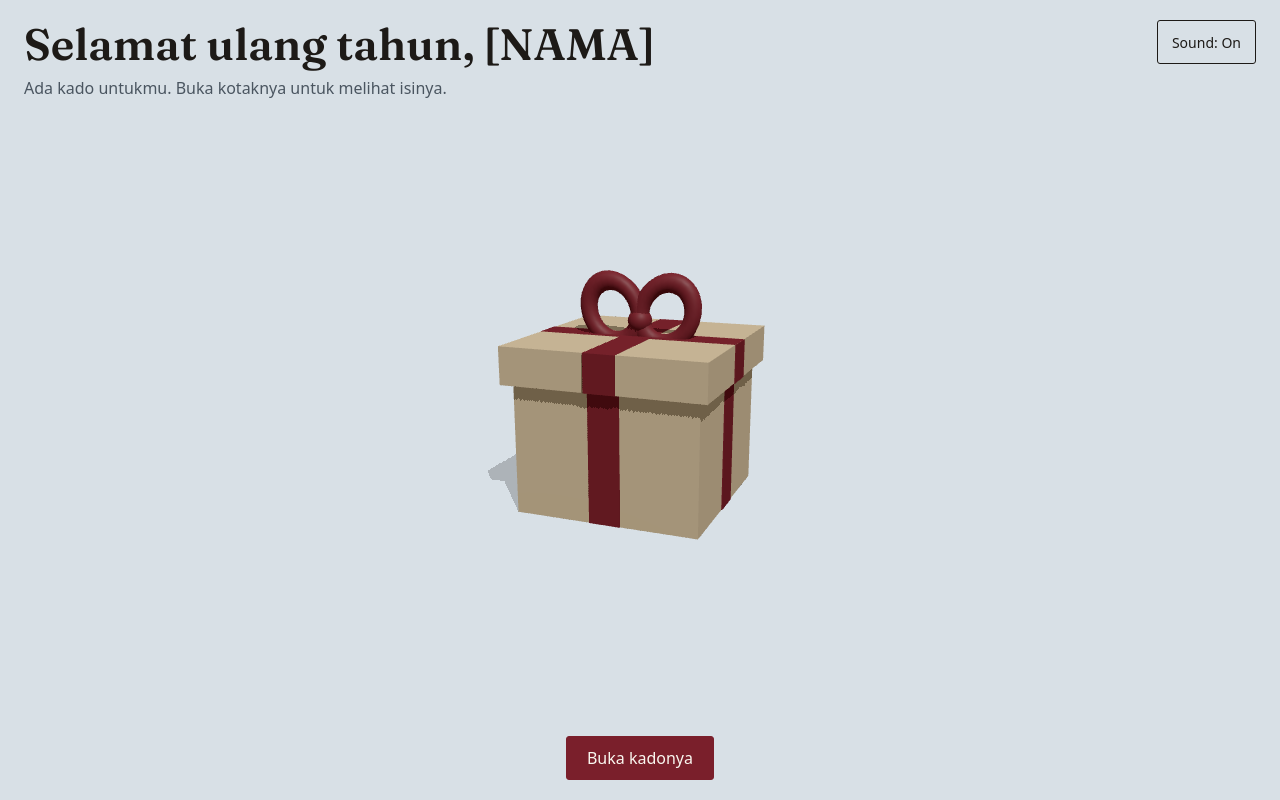
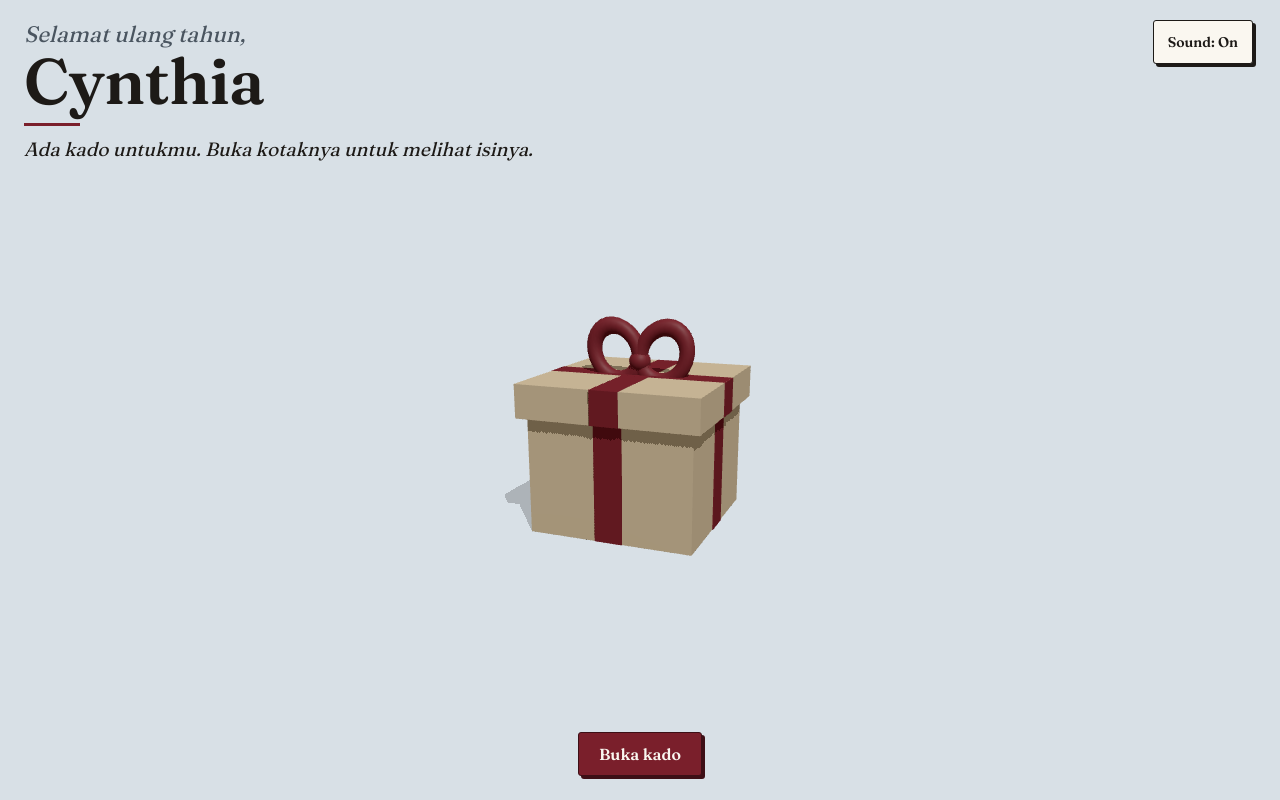
Before and after one commit to JuandaPatra/happy-birthday, a website built with Vite: page index.html in a window 1280 px wide. Built offline with nearby package versions, Linux system fonts and the light colour scheme; animation ran at ten frames a second.

Commit message:
feat: add assets and setup config, redesign wording and button

```diff
--- a/index.html
+++ b/index.html
@@ -10,7 +10,7 @@
   <main class="app">
     <header class="head">
       <div>
-        <h1 id="title">Selamat ulang tahun</h1>
+        <h1 id="title"><span class="hello">Selamat ulang tahun,</span> <span class="name" id="name"></span></h1>
         <p id="lead"></p>
       </div>
       <button type="button" id="sound" aria-pressed="true">Sound: On</button>
@@ -24,8 +24,8 @@
     <ul id="list" class="list" aria-label="Daftar foto"></ul>
 
     <footer class="controls">
-      <button type="button" id="open" class="primary" disabled>Buka kadonya</button>
-      <button type="button" id="continue" class="primary" hidden>Lihat foto-fotonya</button>
+      <button type="button" id="open" class="primary" disabled>Buka kado</button>
+      <button type="button" id="continue" class="primary" hidden>Lihat foto-foto</button>
       <button type="button" id="prev" hidden>Foto sebelumnya</button>
       <p id="caption" class="caption" hidden></p>
       <button type="button" id="next" hidden>Foto berikutnya</button>
--- a/src/config.js
+++ b/src/config.js
@@ -1,14 +1,70 @@
 // Satu-satunya file yang perlu kamu edit.
 export const config = {
   // Placeholder berlabel sampai diganti dengan data asli.
-  name: '[NAMA]',
-  message: '[UCAPAN: tulis pesanmu di src/config.js]',
+  name: 'Cynthia',
+  message: 'Wish your POP! POP! spirit stays forever—terus jadi sumber keceriaan dan semangat buat banyak orang ya!, jangan bosen ya sama kita',
 
   // Taruh foto di public/photos/ lalu daftarkan di sini:
   //   { src: '/photos/01.jpg', alt: 'Deskripsi singkat foto', caption: 'Opsional' }
   // Kosong = tampil kartu placeholder bertanda [FOTO].
-  photos: [],
+  photos: [
+    {
+      src: '/photos/cyn_01.jpg',
+      alt: 'Wanna read u like a book 📕',
+      caption: 'January'
+    },
+    {
+      src: '/photos/cyn_2.jpg',
+      alt: 'Soft days beneath Thai skies 🌸',
+      caption: 'Februari'
+    },
+    {
+      src: '/photos/cyn_03.jpg',
+      alt: 'Terima kasih sudah menemani selama sahur! A new memory has been made—let’s create many more together ✨',
+      caption: 'March'
+    },
+    {
+      src: '/photos/cyn_3.jpg',
+      alt: '12 Seconds ₍ᐢ. .ᐢ₎ ₊˚⊹♡',
+      caption: 'April'
+    },
+    {
+      src: '/photos/cyn_05.jpg',
+      alt: 'Thank you MnG #lovedreampassion ❤️💥🔥',
+      caption: 'May'
+    },
+    {
+      src: '/photos/cyn_4.jpg',
+      alt: 'Sekarang sang pianis hujan mulai bermain dengan pelan.',
+      caption:'June'
+    },
+    {
+      src: '/photos/cyn_5.jpg',
+      alt: 'Matur Nuwun Jogja! 🤍',
+      caption: 'July'
+    },
+    {
+      src: '/photos/cyn_8.jpg',
+      alt: 'In a summer mood ☀️',
+      caption: 'August'
+    },
+    {
+      src: '/photos/cyn_9.jpg',
+      alt: 'And I’ll make a cup of coffee with the right amount of sugar ☕️',
+      caption:  'September'
+    },
+    {
+      src: '/photos/cyn_6.jpg',
+      alt: 'A little fox in a world of wonder 🦊',
+      caption: 'October'
+    },
+    {
+      src: '/photos/cyn_11.jpg',
+      alt: 'Island girl 🌺',
+      caption: 'November'
+    },
+  ],
 
   // Jumlah kartu placeholder saat photos kosong.
-  placeholderCount: 8,
+  placeholderCount: 11,
 };
--- a/src/main.js
+++ b/src/main.js
@@ -1,4 +1,5 @@
 import '@fontsource/fraunces/400.css';
+import '@fontsource/fraunces/400-italic.css';
 import '@fontsource/fraunces/600.css';
 import './style.css';
 import * as THREE from 'three';
@@ -15,7 +16,7 @@ const N = items.length;
 const label = (i) => items[i]?.alt || `Foto ${i + 1}`;
 
 document.title = `Kado ulang tahun untuk ${config.name}`;
-$('title').textContent = `Selamat ulang tahun, ${config.name}`;
+$('name').textContent = config.name;
 const HINT = 'Ada kado untukmu. Buka kotaknya untuk melihat isinya.';
 $('lead').textContent = HINT;
 
@@ -190,7 +191,7 @@ function start() {
       $('continue').focus();
     } else if (state === 'revealing') {
       setState('gallery');
-      $('lead').textContent = config.message;
+      $('lead').textContent = 'Sebelas bulan dari tahun ini, dikumpulkan dalam satu kotak menjadi foto terbaik yang pernah kulihat tahun 2026.';
       say(`Foto-fotonya muncul. ${updateCaption()}`);
       $('next').focus();
     } else if (state === 'closing') {
--- a/src/style.css
+++ b/src/style.css
@@ -44,17 +44,39 @@ body {
   flex: none;
   padding: 0 14px;
   font-size: 0.875rem;
+  margin-right: 3px; /* ruang untuk bayangan */
 }
 
+/* Sapaan kecil bernada surat (italic), nama besar sebagai titik fokus.
+   Garis burgundy pendek meniru garis di kartu ucapan: motif yang sama di seluruh halaman. */
 h1 {
   margin: 0;
-  font: 600 clamp(1.6rem, 5vw, 2.75rem) / 1.1 var(--display);
+}
+.hello {
+  display: block;
+  font: italic 400 clamp(1.05rem, 3vw, 1.4rem) / 1.3 var(--display);
+  color: var(--muted);
+}
+.name {
+  display: block;
+  font: 600 clamp(2.25rem, 9vw, 4rem) / 1 var(--display);
+  letter-spacing: -0.01em;
+  overflow-wrap: anywhere;
+}
+.name::after {
+  content: '';
+  display: block;
+  width: 56px;
+  height: 3px;
+  margin-top: 10px;
+  background: var(--accent);
 }
 
 #lead {
-  margin: 8px 0 0;
-  max-width: 52ch;
-  color: var(--muted);
+  margin: 10px 0 0;
+  max-width: 44ch;
+  color: var(--ink);
+  font: italic 400 clamp(1rem, 2.6vw, 1.2rem) / 1.45 var(--display);
 }
 
 .stage {
@@ -83,8 +105,8 @@ h1 {
   flex-wrap: wrap;
   align-items: center;
   justify-content: center;
-  gap: 12px;
-  padding: 12px 24px 20px;
+  gap: 16px;
+  padding: 12px 24px 24px;
 }
 
 .caption {
@@ -95,46 +117,73 @@ h1 {
   font-size: 0.9rem;
 }
 
+/* Tombol berupa label kertas: bayangan tegas = tanda "bisa ditekan",
+   mengecil saat hover dan hilang saat ditekan seperti label yang ditindih. */
 button {
+  --lift: 3px;
   min-width: 44px;
   min-height: 44px;
   padding: 0 20px;
-  border: 1px solid var(--ink);
+  border: 1.5px solid var(--ink);
   border-radius: 3px;
-  background: transparent;
+  background: #faf7f0;
   color: var(--ink);
-  font: inherit;
+  box-shadow: var(--lift) var(--lift) 0 var(--ink);
+  font: 600 1rem/1 var(--display);
   -webkit-appearance: none;
   appearance: none;
   cursor: pointer;
-  transition: background-color 0.15s, color 0.15s;
+  transition: transform 0.12s, box-shadow 0.12s, background-color 0.12s;
 }
 button:hover {
-  background: var(--ink);
-  color: var(--paper);
+  --lift: 2px;
+  background: #fff;
+  transform: translate(1px, 1px);
 }
 button:active {
-  transform: translateY(1px);
+  --lift: 0px;
+  transform: translate(3px, 3px);
 }
 button.primary {
-  border-color: var(--accent);
+  border-color: #3d0f16;
   background: var(--accent);
   color: var(--on-accent);
+  box-shadow: var(--lift) var(--lift) 0 #3d0f16;
 }
 button.primary:hover {
-  background: #5d1620;
-  border-color: #5d1620;
+  background: #8a2432;
 }
 button:disabled {
+  --lift: 0px;
   cursor: not-allowed;
-  opacity: 0.55;
   background: transparent;
   color: var(--muted);
-  border-style: dashed;
+  border: 1.5px dashed var(--muted);
+  transform: none;
 }
 button.primary:disabled {
   background: transparent;
+}
+button[aria-pressed='false'] {
+  background: transparent;
+  color: var(--muted);
   border-color: var(--muted);
+  box-shadow: none;
+}
+
+@media (max-width: 480px) {
+  .controls {
+    gap: 12px;
+    padding: 8px 16px 20px;
+  }
+  .controls button {
+    padding: 0 12px;
+    font-size: 0.9rem;
+  }
+  .caption {
+    flex-basis: 100%;
+    order: -1; /* keterangan foto di atas tombol agar tombol muat satu baris */
+  }
 }
 
 :focus-visible {
```
Also changed, not shown: public/photos/cyn_01.jpg (added), public/photos/cyn_03.jpg (added), public/photos/cyn_05.jpg (added), public/photos/cyn_1.jpg (added), public/photos/cyn_11.jpg (added), public/photos/cyn_2.jpg (added), public/photos/cyn_3.jpg (added), public/photos/cyn_4.jpg (added), public/photos/cyn_5.jpg (added), public/photos/cyn_6.jpg (added), public/photos/cyn_8.jpg (added), public/photos/cyn_9.jpg (added).
